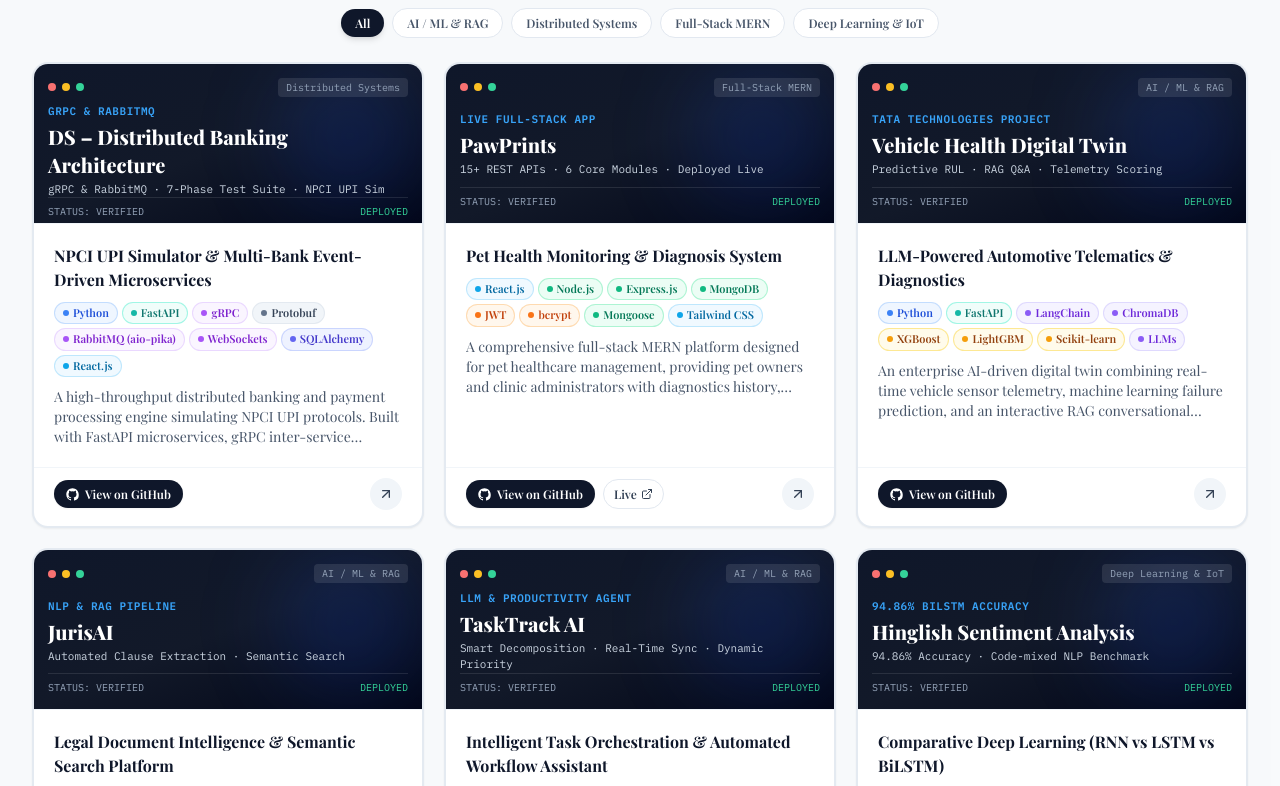
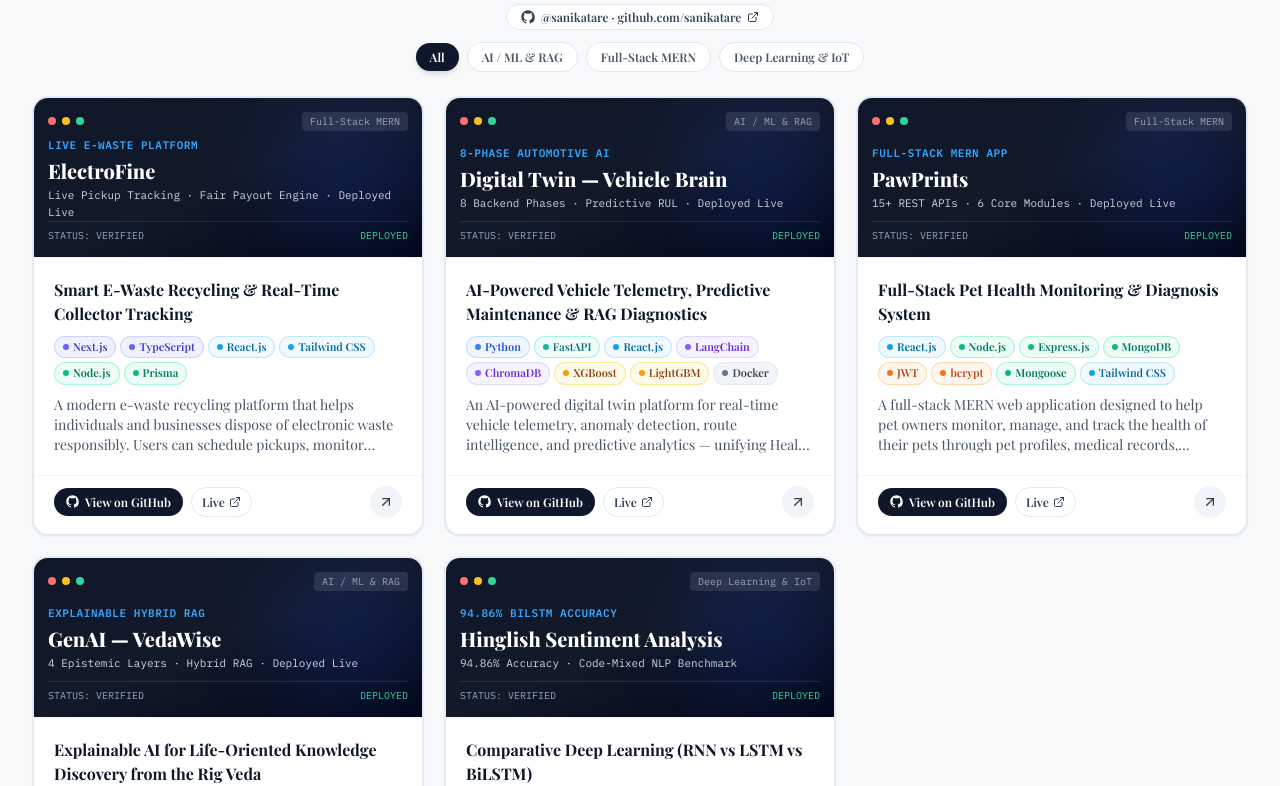
Before and after one commit to sanikatare/Portfolio, a React (Vite) app: page / in a window 1280 px wide. Shown: the part 3407-4193 px from the top of the page. Built offline with nearby package versions, Linux system fonts and the light colour scheme; a web font is replaced by a local one.

Commit message:
refactor: update portfolio projects and UI
- Add ElectroFine project and GenAI details
- Remove distributed banking architecture project
- Update project category filtering and add GitHub profile link

```diff
--- a/src/components/ResumeModal.tsx
+++ b/src/components/ResumeModal.tsx
@@ -312,12 +312,36 @@ export default function ResumeModal({ isOpen, onClose }: ResumeModalProps) {
               <div>
                 <div className="flex flex-wrap items-baseline justify-between">
                   <span className="font-bold text-slate-900">
-                    JurisAI — Legal Document Intelligence Platform
+                    GenAI (VedaWise) — Explainable Hybrid RAG System
                   </span>
-                  <span className="text-slate-500 font-mono">Python, NLP, OCR, LLMs, RAG</span>
+                  <span className="text-slate-500 font-mono">Python, Hybrid RAG, LLMs, Vector Search, FastAPI</span>
                 </div>
                 <p className="mt-1 text-slate-700">
-                  AI-powered legal document analysis platform for clause extraction, semantic search, summarization, and interactive Q&A via a scalable Python processing pipeline.
+                  Explainable AI platform for life-oriented knowledge discovery from the Rig Veda across 4 explicit epistemic layers with hybrid semantic + lexical retrieval and citation verification.
+                </p>
+              </div>
+
+              <div>
+                <div className="flex flex-wrap items-baseline justify-between">
+                  <span className="font-bold text-slate-900">
+                    ElectroFine — Smart E-Waste Recycling &amp; Collector Tracking
+                  </span>
+                  <span className="text-slate-500 font-mono">Next.js, TypeScript, Prisma, Tailwind CSS</span>
+                </div>
+                <p className="mt-1 text-slate-700">
+                  Modern e-waste disposal platform with smart pickup scheduling, live collector tracking, and a dynamic fair-payout valuation engine.
+                </p>
+              </div>
+
+              <div>
+                <div className="flex flex-wrap items-baseline justify-between">
+                  <span className="font-bold text-slate-900">
+                    Hinglish Sentiment Analysis — Comparative Deep Learning
+                  </span>
+                  <span className="text-slate-500 font-mono">Python, BiLSTM, LSTM, RNN, TensorFlow</span>
+                </div>
+                <p className="mt-1 text-slate-700">
+                  Benchmarked RNN, LSTM, and BiLSTM models on code-mixed Hindi-English social media text, achieving 94.86% accuracy with Bidirectional LSTM.
                 </p>
               </div>
             </div>
--- a/src/data/portfolio.ts
+++ b/src/data/portfolio.ts
@@ -367,38 +367,59 @@ export interface PortfolioProject {
 
 export const portfolioProjects: PortfolioProject[] = [
   {
-    id: 'ds-distributed-banking',
-    title: 'DS – Distributed Banking Architecture',
-    subtitle: 'NPCI UPI Simulator & Multi-Bank Event-Driven Microservices',
-    category: 'Distributed Systems',
+    id: 'electrofine',
+    title: 'ElectroFine',
+    subtitle: 'Smart E-Waste Recycling & Real-Time Collector Tracking',
+    category: 'Full-Stack MERN',
     featured: true,
-    badge: 'gRPC & RabbitMQ',
+    badge: 'Live E-Waste Platform',
     description:
-      'A high-throughput distributed banking and payment processing engine simulating NPCI UPI protocols. Built with FastAPI microservices, gRPC inter-service communication, RabbitMQ (aio-pika) event streaming, WebSockets for live settlements, and a React frontend.',
+      'A modern e-waste recycling platform that helps individuals and businesses dispose of electronic waste responsibly. Users can schedule pickups, monitor collector location in real time, and receive transparent, fair payouts based on recyclable value.',
     highlights: [
-      'Architected a multi-service ecosystem: Transaction Service, Sender Bank Service, Receiver Bank Service, and NPCI Switch Simulator.',
-      'Implemented high-performance gRPC protobuf contracts and RabbitMQ asynchronous queues for resilient multi-phase transaction commitments.',
-      'Developed WebSockets pipeline for instantaneous account balance push and real-time transaction lifecycle notifications.',
-      'Built a comprehensive 7-phase automated test suite (test_phase1 to test_phase7) validating concurrency, network partition recovery, and idempotent retries.',
+      'Smart pickup scheduling based on availability and location with device type, quantity, condition, and weight tracking.',
+      'Real-time collector tracking on a live map with status transitions from Scheduled to Completed.',
+      'Dynamic fair payout valuation engine based on device category, material recovery potential, and item condition.',
+      'Digitized recycling records for trust, transparency, and environmental accountability.',
     ],
-    tech: ['Python', 'FastAPI', 'gRPC', 'Protobuf', 'RabbitMQ (aio-pika)', 'WebSockets', 'SQLAlchemy', 'React.js'],
-    githubUrl: 'https://github.com/sanikatare/DS',
-    impact: 'gRPC & RabbitMQ · 7-Phase Test Suite · NPCI UPI Sim',
+    tech: ['Next.js', 'TypeScript', 'React.js', 'Tailwind CSS', 'Node.js', 'Prisma'],
+    githubUrl: 'https://github.com/sanikatare/ElectroFinee',
+    liveUrl: 'https://electro-finee-ebon.vercel.app',
+    impact: 'Live Pickup Tracking · Fair Payout Engine · Deployed Live',
+  },
+  {
+    id: 'vehicle-digital-twin',
+    title: 'Digital Twin — Vehicle Brain',
+    subtitle: 'AI-Powered Vehicle Telemetry, Predictive Maintenance & RAG Diagnostics',
+    category: 'AI / ML & RAG',
+    featured: true,
+    badge: '8-Phase Automotive AI',
+    description:
+      'An AI-powered digital twin platform for real-time vehicle telemetry, anomaly detection, route intelligence, and predictive analytics — unifying Health Score, Predictive Maintenance, Digital Twin, OBD Diagnostics, RAG Knowledge Base, Assistant, Trip Planner, and Driver Behaviour.',
+    highlights: [
+      'Unified 8-phase automotive intelligence dashboard featuring a custom 270° instrument-cluster telemetry gauge system.',
+      'Trained XGBoost, Random Forest, and LightGBM models for predictive failure detection and Remaining Useful Life (RUL) estimation.',
+      'Built a RAG pipeline utilizing LangChain, ChromaDB vector store, and LLMs over vehicle manuals and OBD-II diagnostic codes.',
+      'Architected containerized Python FastAPI backend services with real-time telemetry health scoring and route intelligence.',
+    ],
+    tech: ['Python', 'FastAPI', 'React.js', 'LangChain', 'ChromaDB', 'XGBoost', 'LightGBM', 'Docker'],
+    githubUrl: 'https://github.com/sanikatare/DigitalTwin',
+    liveUrl: 'https://digitaltwin-w1l1.onrender.com/',
+    impact: '8 Backend Phases · Predictive RUL · Deployed Live',
   },
   {
     id: 'pawprints',
     title: 'PawPrints',
-    subtitle: 'Pet Health Monitoring & Diagnosis System',
+    subtitle: 'Full-Stack Pet Health Monitoring & Diagnosis System',
     category: 'Full-Stack MERN',
     featured: true,
-    badge: 'Live Full-Stack App',
+    badge: 'Full-Stack MERN App',
     description:
-      'A comprehensive full-stack MERN platform designed for pet healthcare management, providing pet owners and clinic administrators with diagnostics history, appointment scheduling, and vaccination tracking.',
+      'A full-stack MERN web application designed to help pet owners monitor, manage, and track the health of their pets through pet profiles, medical records, vaccination schedules, symptom-based disease predictions, and veterinary appointments.',
     highlights: [
-      'Developed 6+ core modules: pet profiles, digital medical records, vaccination schedules, appointments, diagnosis history, and community interactions.',
-      'Architected 15+ REST APIs and CRUD operations across 6 MongoDB collections with robust data validation.',
-      'Implemented secure JWT authentication, password hashing with bcrypt, protected routes, and role-based access control (RBAC) for Pet Owners and Administrators.',
-      'Crafted responsive React interfaces with integrated backend services, optimizing queries with Postman and Mongoose.',
+      'Developed 6+ core modules: pet profiles, digital medical records, vaccination schedules, appointments, diagnosis history, and care recommendations.',
+      'Architected 15+ REST APIs and CRUD operations across 6 MongoDB collections with Mongoose schema validation.',
+      'Implemented secure JWT authentication, password encryption with bcrypt, protected routes, and role-based access control (RBAC).',
+      'Crafted a responsive React.js interface integrated with Node.js and Express.js backend services.',
     ],
     tech: ['React.js', 'Node.js', 'Express.js', 'MongoDB', 'JWT', 'bcrypt', 'Mongoose', 'Tailwind CSS'],
     githubUrl: 'https://github.com/sanikatare/Pawprints',
@@ -406,94 +427,42 @@ export const portfolioProjects: PortfolioProject[] = [
     impact: '15+ REST APIs · 6 Core Modules · Deployed Live',
   },
   {
-    id: 'vehicle-digital-twin',
-    title: 'Vehicle Health Digital Twin',
-    subtitle: 'LLM-Powered Automotive Telematics & Diagnostics',
+    id: 'genai-vedawise',
+    title: 'GenAI — VedaWise',
+    subtitle: 'Explainable AI for Life-Oriented Knowledge Discovery from the Rig Veda',
     category: 'AI / ML & RAG',
     featured: true,
-    badge: 'Tata Technologies Project',
+    badge: 'Explainable Hybrid RAG',
     description:
-      'An enterprise AI-driven digital twin combining real-time vehicle sensor telemetry, machine learning failure prediction, and an interactive RAG conversational assistant over automotive manuals and OBD-II codes.',
+      'An explainable hybrid Retrieval-Augmented Generation (RAG) system that retrieves and contextualizes life-oriented themes from the Rig Veda while enforcing strict epistemic boundaries to prevent hallucinations and unsupported claims.',
     highlights: [
-      'Engineered an LLM-powered conversational interface for intelligent vehicle diagnostic troubleshooting.',
-      'Trained XGBoost, Random Forest, and LightGBM models for predictive failure detection and Remaining Useful Life (RUL) estimation.',
-      'Built a RAG pipeline utilizing LangChain, ChromaDB vector store, and LLMs over OEM vehicle documentation.',
-      'Developed telemetry scoring algorithms calculating overall vehicle health index from raw sensor streams.',
+      'Separated grounded outputs into 4 explicit epistemic layers: Textual Evidence (Direct), Theme (Thematic), Contemporary Connection (Interpretive), and Unsupported Claim Guardrails.',
+      'Built hybrid retrieval combining semantic vector embeddings and lexical search with verbatim Sanskrit, transliteration, and [RV_M_S_V] verse citations.',
+      'Designed explainable AI verification workflows ensuring modern reflective analogies are clearly distinguished from primary scriptural text.',
+      'Deployed an interactive web interface for querying life-oriented motifs with transparent source attribution.',
     ],
-    tech: ['Python', 'FastAPI', 'LangChain', 'ChromaDB', 'XGBoost', 'LightGBM', 'Scikit-learn', 'LLMs'],
-    githubUrl: 'https://github.com/sanikatare',
-    impact: 'Predictive RUL · RAG Q&A · Telemetry Scoring',
-  },
-  {
-    id: 'juris-ai',
-    title: 'JurisAI',
-    subtitle: 'Legal Document Intelligence & Semantic Search Platform',
-    category: 'AI / ML & RAG',
-    featured: true,
-    badge: 'NLP & RAG Pipeline',
-    description:
-      'An AI-powered legal document processing platform utilizing optical character recognition (OCR), NLP, and Retrieval-Augmented Generation to automate clause extraction, summarization, and query answering.',
-    highlights: [
-      'Engineered automated workflows for semantic search, complex clause extraction, and document summarization.',
-      'Built RAG pipelines allowing legal practitioners to interrogate contracts with citation backing.',
-      'Designed scalable Python document-processing pipelines handling scanned PDFs and unstructured text.',
-    ],
-    tech: ['Python', 'NLP', 'OCR', 'LLMs', 'RAG', 'ChromaDB', 'FastAPI'],
-    githubUrl: 'https://github.com/sanikatare',
-    impact: 'Automated Clause Extraction · Semantic Search',
-  },
-  {
-    id: 'tasktrack-ai',
-    title: 'TaskTrack AI',
-    subtitle: 'Intelligent Task Orchestration & Automated Workflow Assistant',
-    category: 'AI / ML & RAG',
-    featured: true,
-    badge: 'LLM & Productivity Agent',
-    description:
-      'An AI-driven task management and productivity engine that automates task decomposition, dynamic priority scoring, deadline estimation, and natural language query assistance for software engineering workflows.',
-    highlights: [
-      'Built an intelligent task-parsing engine using LLM function calling to convert unstructured team meeting notes and prompts into actionable, prioritized backlog items.',
-      'Engineered dynamic priority scoring algorithms considering urgency, dependency graphs, and historical completion velocity.',
-      'Developed interactive Kanban and sprint milestone boards with smart daily workload balancing and automated reminders.',
-      'Integrated RESTful FastAPI microservices and WebSocket channels for instant team synchronization and real-time task updates.',
-    ],
-    tech: ['Python', 'FastAPI', 'React.js', 'LLMs', 'LangChain', 'Tailwind CSS', 'PostgreSQL'],
-    githubUrl: 'https://github.com/sanikatare/TaskTrack-AI',
-    impact: 'Smart Decomposition · Real-Time Sync · Dynamic Priority',
+    tech: ['Python', 'GenAI', 'Hybrid RAG', 'LLMs', 'NLP', 'Vector Search', 'FastAPI', 'React.js'],
+    githubUrl: 'https://github.com/sanikatare/GENAI',
+    liveUrl: 'https://genai-hv7o.onrender.com',
+    impact: '4 Epistemic Layers · Hybrid RAG · Deployed Live',
   },
   {
     id: 'hinglish-sentiment',
     title: 'Hinglish Sentiment Analysis',
     subtitle: 'Comparative Deep Learning (RNN vs LSTM vs BiLSTM)',
     category: 'Deep Learning & IoT',
+    featured: true,
     badge: '94.86% BiLSTM Accuracy',
     description:
-      'A deep learning research benchmark comparing RNN, LSTM, and BiLSTM architectures for hate-speech and sentiment detection in noisy, code-mixed Hinglish text.',
+      'Comparative deep learning analysis of RNN, LSTM, and BiLSTM architectures for Hinglish hate speech and sentiment detection on noisy, code-mixed Hindi-English social media text.',
     highlights: [
-      'Implemented clean text preprocessing: lowercase normalization, slang resolution, and sequence padding.',
-      'Trained and evaluated RNN (85.20%), LSTM (91.40%), and BiLSTM (94.86% accuracy, 0.942 Macro F1).',
-      'Demonstrated bidirectional contextual superiority for capturing sarcasm in code-mixed languages.',
+      'Built a robust preprocessing pipeline tailored to code-mixed Hinglish social media data, handling slang, abbreviations, and sequence padding.',
+      'Benchmarked RNN (85.20%), LSTM (91.40%), and Bidirectional LSTM (94.86% accuracy, 0.942 Macro F1) on the same dataset.',
+      'Demonstrated that Bidirectional LSTM captures long-range bidirectional context best in informal code-mixed text.',
     ],
     tech: ['Python', 'BiLSTM', 'LSTM', 'RNN', 'NLP', 'TensorFlow', 'Scikit-learn'],
     githubUrl: 'https://github.com/sanikatare/Hinglish-sentiment-analysis-rnn-lstm-bilstm',
-    impact: '94.86% Accuracy · Code-mixed NLP Benchmark',
-  },
-  {
-    id: 'electrofine',
-    title: 'Electrofine',
-    subtitle: 'Smart E-Waste Recycling & Real-Time Collector Tracking',
-    category: 'Full-Stack MERN',
-    badge: 'Next.js & TypeScript',
-    description:
-      'A modern sustainability platform enabling citizens to schedule e-waste pickups, track field collectors live, and receive verified transparent valuations for recycled hardware.',
-    highlights: [
-      'Engineered responsive scheduling interface with Next.js, TypeScript, and Prisma.',
-      'Real-time status updates and collector allocation workflow.',
-      'Transparent pricing calculator based on device category and condition.',
-    ],
-    tech: ['Next.js', 'TypeScript', 'Prisma', 'Tailwind CSS', 'Node.js'],
-    githubUrl: 'https://github.com/sanikatare/Electrofine',
-    impact: 'Live Pickup Tracking · Transparent Recycling',
+    impact: '94.86% Accuracy · Code-Mixed NLP Benchmark',
   },
 ]
 
--- a/src/sections/Portfolio.tsx
+++ b/src/sections/Portfolio.tsx
@@ -2,11 +2,11 @@ import { useState } from 'react'
 import { motion, useReducedMotion, AnimatePresence } from 'framer-motion'
 import { ArrowUpRight, ExternalLink } from 'lucide-react'
 import { GithubIcon } from '../components/BrandIcons'
-import { portfolioProjects, getTechBadgeStyle, type PortfolioProject } from '../data/portfolio'
+import { portfolioProjects, getTechBadgeStyle, profile, type PortfolioProject } from '../data/portfolio'
 import ProjectModal from '../components/ProjectModal'
 import { sectionContainerVariants, fadeInUpVariants, cardStaggerVariants } from '../utils/motion'
 
-const categories = ['All', 'AI / ML & RAG', 'Distributed Systems', 'Full-Stack MERN', 'Deep Learning & IoT'] as const
+const categories = ['All', 'AI / ML & RAG', 'Full-Stack MERN', 'Deep Learning & IoT'] as const
 
 export default function Portfolio() {
   const [activeCategory, setActiveCategory] = useState<string>('All')
@@ -35,6 +35,18 @@ export default function Portfolio() {
             <h2 className="text-2xl sm:text-3xl md:text-4xl font-display font-extrabold tracking-tight text-slate-900">
               Applied Work &amp; <span className="text-brand-500">Code Repositories</span>
             </h2>
+            <div className="mt-2 flex items-center justify-center">
+              <a
+                href={profile.githubUrl}
+                target="_blank"
+                rel="noreferrer"
+                className="inline-flex items-center gap-1.5 rounded-full bg-white border border-slate-200 hover:border-brand-400 px-3.5 py-1 text-xs font-semibold text-slate-700 hover:text-brand-600 shadow-2xs transition-all"
+              >
+                <GithubIcon size={14} />
+                <span>@sanikatare · github.com/sanikatare</span>
+                <ExternalLink className="h-3 w-3" />
+              </a>
+            </div>
           </div>
 
           {/* Category Filter Tabs */}
```
Also changed, not shown: 1 other file (tests, documents, lock files or other folders).
